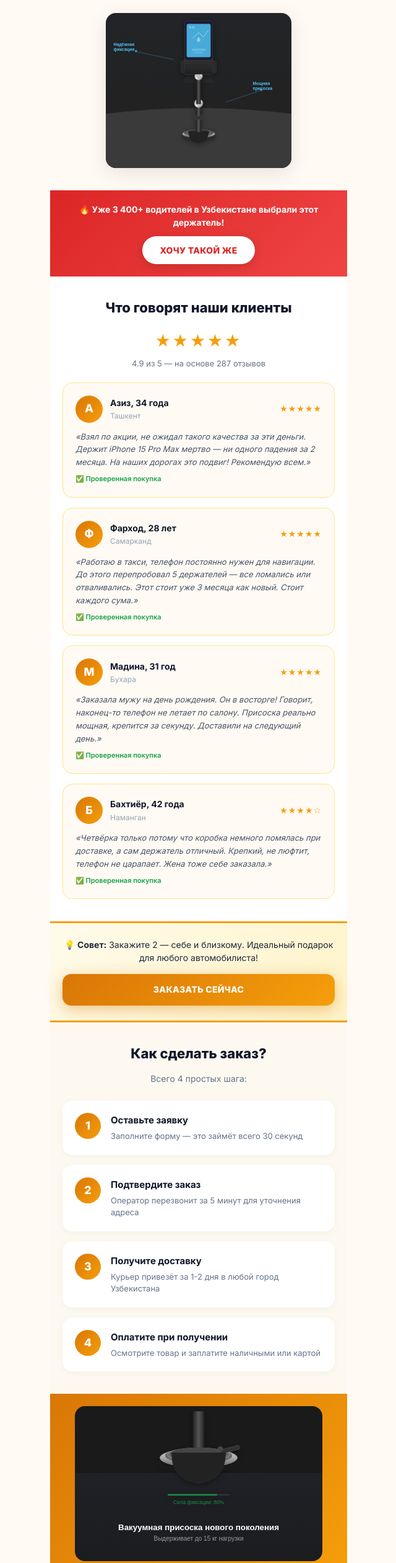
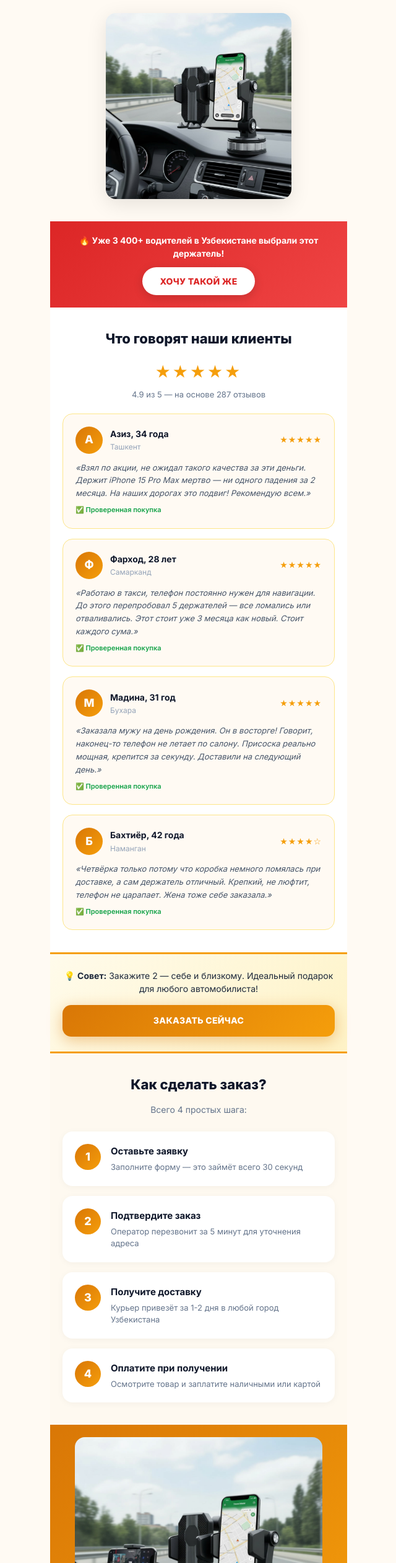
Before and after one commit to Nataliia94/---, a plain HTML site: page index.html in a window 1280 px wide. Shown: the part 3402-5923 px from the top of the page at 62% size, without its empty margins (319-959 px from the left). Drawn offline with Linux system fonts and the light colour scheme.

Commit message:
Update index.html

```diff
--- a/index.html
+++ b/index.html
@@ -151,7 +151,7 @@
         </div>
     </div>
     <div class="advantage-img">
-        <img src="images/product-angle.svg" alt="Держатель для телефона в авто - вид на панели" loading="lazy" width="480" height="400">
+        <img src="images/img2.jpg" alt="Держатель для телефона в авто - вид на панели" loading="lazy" width="480" height="400">
     </div>
 </section>
 <!-- ==================== CTA BANNER 3 ==================== -->
@@ -260,7 +260,7 @@
 <!-- ==================== SUCTION DETAIL ==================== -->
 <div class="cta-banner">
     <div class="suction-detail">
-        <img src="images/product-suction.svg" alt="Вакуумная присоска нового поколения" loading="lazy" width="480" height="300">
+        <img src="images/img3.jpg" alt="Вакуумная присоска нового поколения" loading="lazy" width="480" height="300">
     </div>
 </div>
 <!-- ==================== GUARANTEES ==================== -->
@@ -324,7 +324,7 @@
     <h2>Закажите прямо сейчас<br>и забудьте о падающем телефоне!</h2>
     <p class="hero-sub">Присоединяйтесь к 3 400+ довольных водителей по всему Узбекистану</p>
     <div class="hero-img small">
-        <img src="images/product-features.svg" alt="Держатель для телефона - характеристики" width="480" height="500" loading="lazy">
+        <img src="images/img4.png" alt="Держатель для телефона - характеристики" width="480" height="500" loading="lazy">
     </div>
     <div class="price-block">
         <div class="price-old">520 000 сум</div>
```
